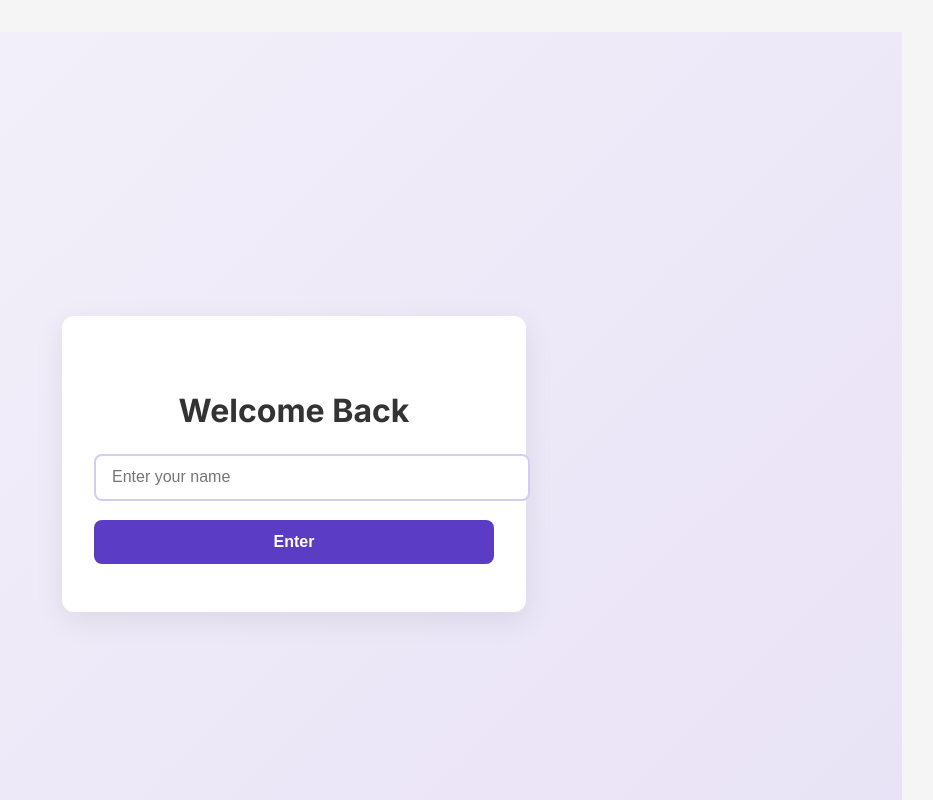
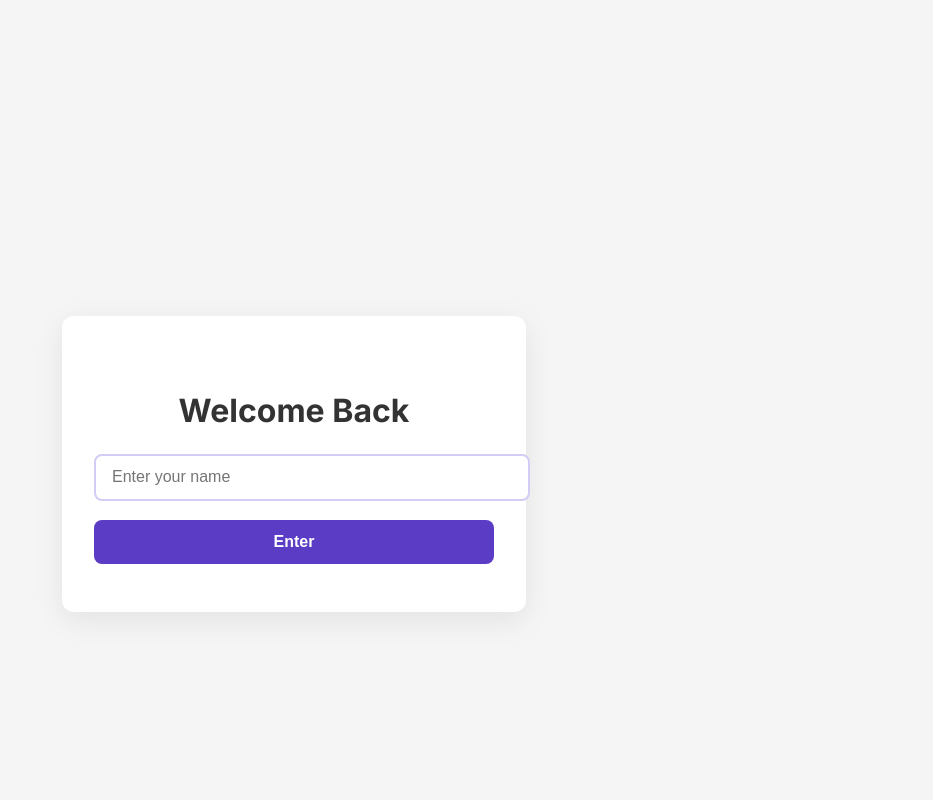
Before and after one commit to estelo2jz/cover-me, a React (Create React App) app: page /login in a window 1280 px wide. Shown: the top 800 px of the page, without its empty margins (346-1279 px from the left). Built offline with nearby package versions, Linux system fonts and the light colour scheme.

Commit message:
Update Login.scss

```diff
--- a/src/components/Login/Login.scss
+++ b/src/components/Login/Login.scss
@@ -5,7 +5,6 @@
   display: flex;
   align-items: center;
   justify-content: center;
-  background: linear-gradient(135deg, #f4f1fa, #e8e2f6);
   font-family: 'Inter', sans-serif;
   padding: 2rem;
 
```
